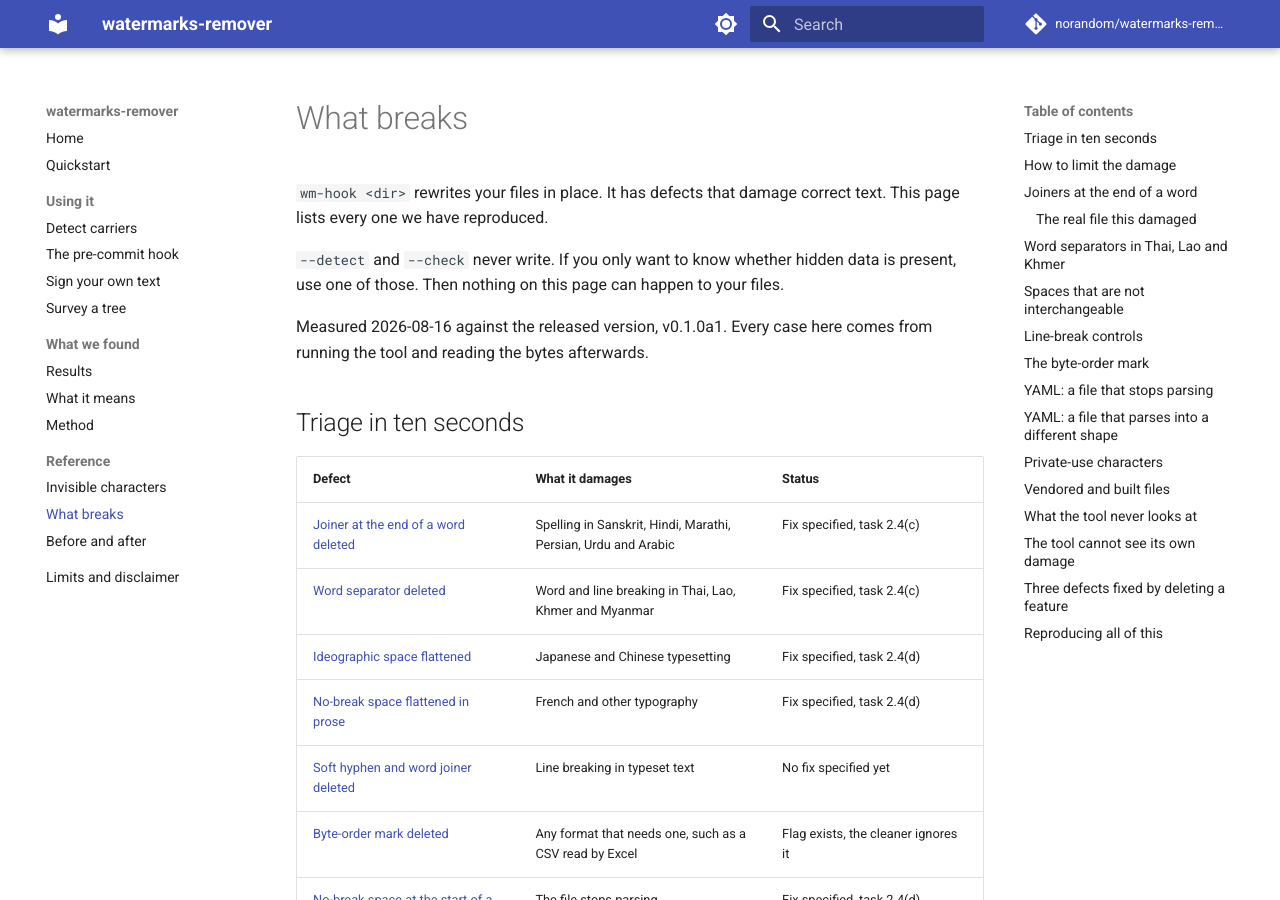
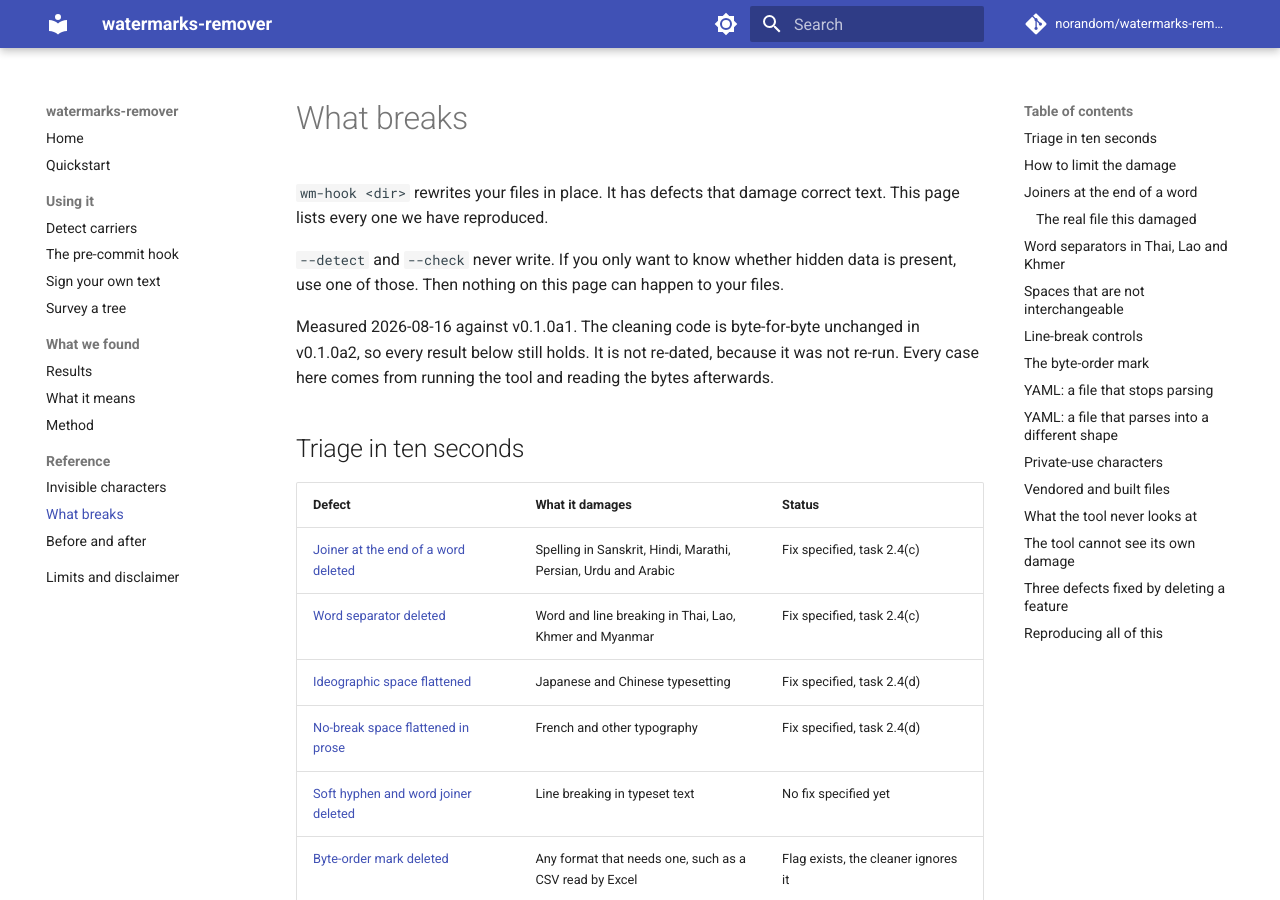
Before and after one commit to norandom/watermarks-remover, an MkDocs documentation site: the page built from docs/reference/breakage.md, in a window 1280 px wide and 900 px high. Built offline with MkDocs 1.6.1 and Material for MkDocs 9.7.7, drawn with Linux system fonts in a browser that asks for light colours; comment, search, counter and statistics services are not loaded.

Commit message:
release: v0.1.0a2
Adds since v0.1.0a1:
  --detect prints a summary by default; -v restores the per-file reasons
  --include-hidden-files, off by default, so .claude/ and .kiro/ stay out
  --sign, --verify, --keygen for an invisible content-bound author mark
  detect.sh and detect.ps1, zero-install carrier finders
  docs reorganised so a reader can act before being argued with

Still a pre-release. The cleaning code in core/ is byte-for-byte unchanged
since v0.1.0a1, so the breakage measurements still stand and are not re-dated,
because they were not re-run. Devanagari and CJK damage is unfixed.

Install commands now track the default branch; only pre-commit rev: is pinned.

Co-Authored-By: Claude Opus 5 <noreply@anthropic.com>

```diff
--- a/.pre-commit-hooks.yaml
+++ b/.pre-commit-hooks.yaml
@@ -1,6 +1,6 @@
 # Consumed by the pre-commit framework via:
 #   - repo: https://github.com/norandom/watermarks-remover
-#     rev: v0.1.0a1
+#     rev: v0.1.0a2
 #     hooks:
 #       - id: wm-hook          # removal: rewrites files, fails the commit
 #       - id: wm-hook-check    # validation: reports only, never writes
--- a/docs/reference/breakage.md
+++ b/docs/reference/breakage.md
@@ -7,7 +7,9 @@ correct text. This page lists every one we have reproduced.
 data is present, use one of those. Then nothing on this page can happen to your
 files.
 
-Measured 2026-08-16 against the released version, v0.1.0a1. Every case here
+Measured 2026-08-16 against v0.1.0a1. The cleaning code is byte-for-byte
+unchanged in v0.1.0a2, so every result below still holds. It is not re-dated,
+because it was not re-run. Every case here
 comes from running the tool and reading the bytes afterwards.
 
 ## Triage in ten seconds
--- a/pyproject.toml
+++ b/pyproject.toml
@@ -11,7 +11,7 @@ name = "watermarks-hook"
 # Devanagari orthography and CJK typography (docs/reference/breakage.md); an
 # adopter reading "0.1.0" on a release page should not have to find that out
 # from the README.
-version = "0.1.0a1"
+version = "0.1.0a2"
 description = "Pre-commit hook that detects and strips invisible Unicode carriers in text"
 requires-python = ">=3.10"
 license = "MIT"
```
Also changed, not shown: README.md (+4 -4 lines), docs/usage/hook.md (+1 -1 lines), docs/usage/quickstart.md (+3 -3 lines), 1 other file.
